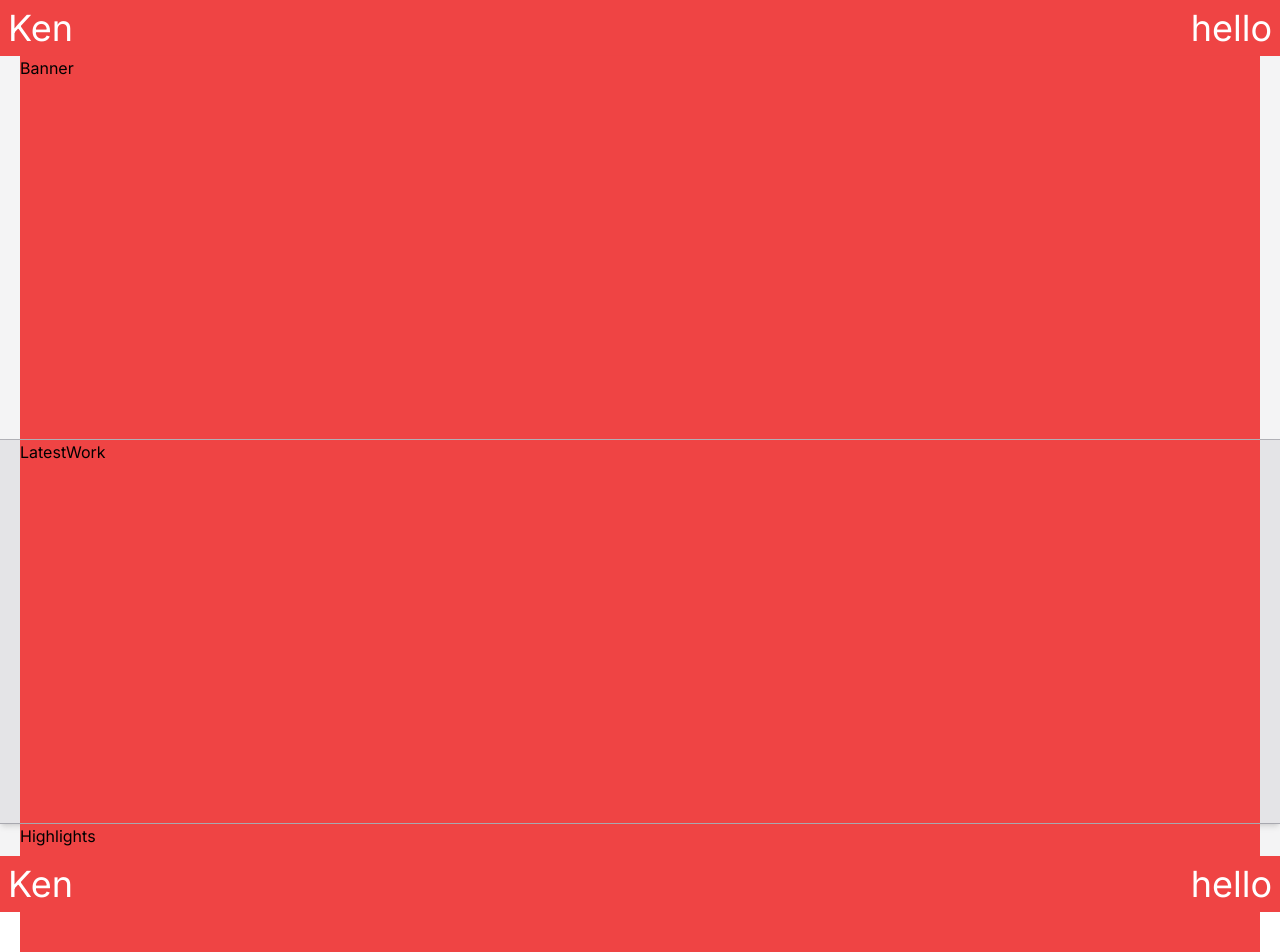
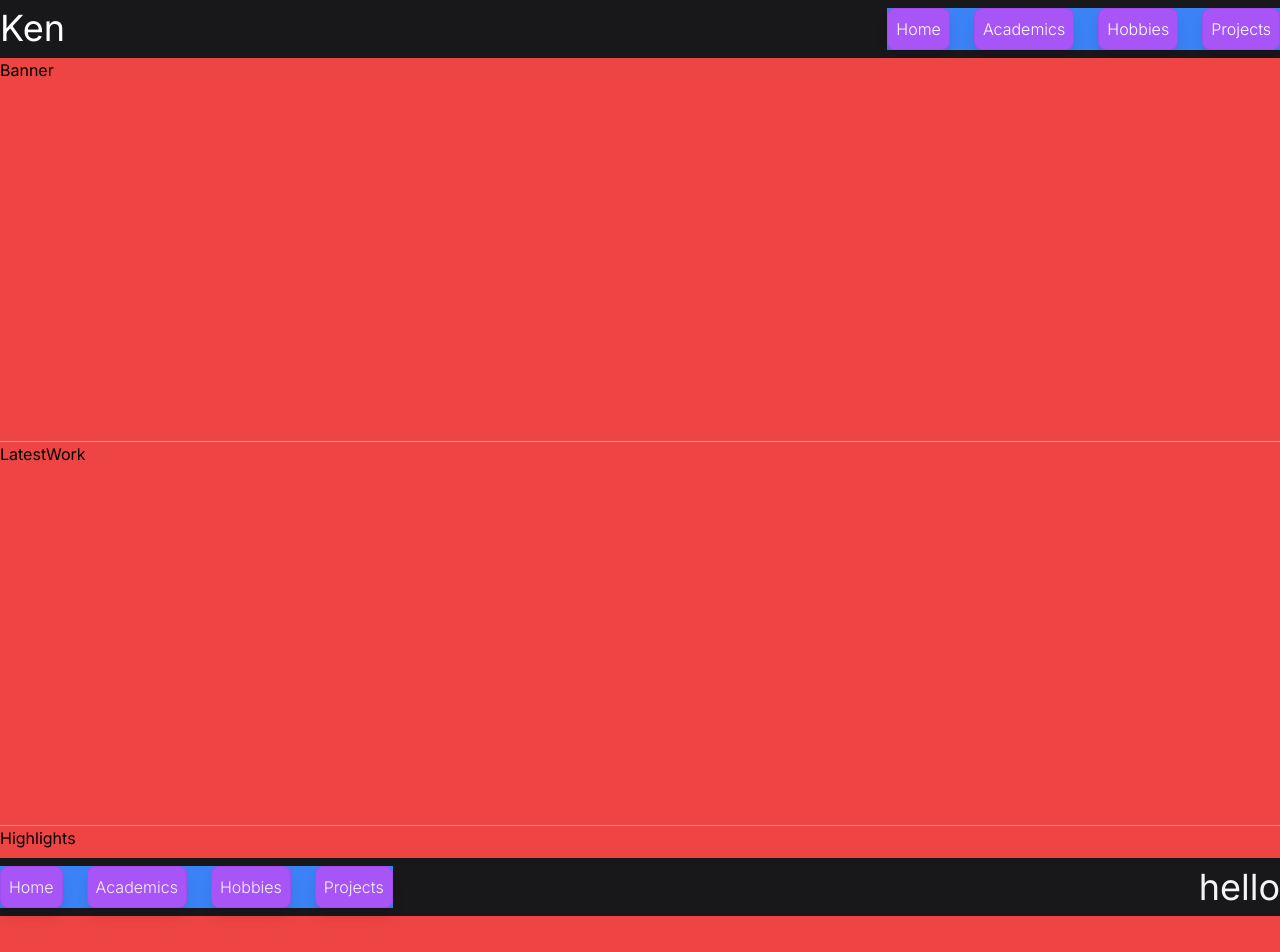
Before and after one commit to kankenny/personal-website, a Next.js app: page / in a window 1280 px wide. Shown: the top 952 px of the page. Built offline with nearby package versions, Linux system fonts and the light colour scheme.

Commit message:
Implement the LinkMenu

```diff
--- a/src/components/layout/body/Body.tsx
+++ b/src/components/layout/body/Body.tsx
@@ -3,7 +3,7 @@ import BodyContent from './BodyContent'
 
 const Body = () => {
 	return (
-		<div className="layout h-full bg-zinc-100">
+		<div className="h-full bg-zinc-100">
 			<BodyContent />
 		</div>
 	)
--- a/src/components/layout/body/section-container.tsx/SectionContainer.tsx
+++ b/src/components/layout/body/section-container.tsx/SectionContainer.tsx
@@ -8,7 +8,7 @@ type Props = {
 const SectionContainer = ({ twClasses, children }: Props) => {
 	return (
 		<div
-			className={`${twClasses} w-full shadow-md border-b border-zinc-500 border-opacity-50 h-96 px-5`}
+			className={`${twClasses} shadow-md border-b border-zinc-500 border-opacity-50 h-96 `}
 		>
 			<div
 				className="
--- a/src/components/layout/footer/Footer.tsx
+++ b/src/components/layout/footer/Footer.tsx
@@ -3,7 +3,7 @@ import FooterContent from './FooterContent'
 
 const Footer = () => {
 	return (
-		<div className="layout bg-zinc-900 text-white">
+		<div className="bg-zinc-900 text-zinc-100">
 			<FooterContent />
 		</div>
 	)
--- a/src/components/layout/footer/FooterContent.tsx
+++ b/src/components/layout/footer/FooterContent.tsx
@@ -1,9 +1,12 @@
 import React from 'react'
+import LinkMenu from '../link-menu/LinkMenu'
+
+// className = 'container flex justify-between mx-auto py-2'
 
 const FooterContent = () => {
 	return (
-		<footer className="container flex bg-red-500 justify-between mx-auto align-middle p-2">
-			<div className="text-4xl">Ken</div>
+		<footer className="container flex flex-col md:flex-row md:justify-between mx-auto py-2 items-center space-y-10 md:space-y-0">
+			<LinkMenu areHeaderLinks={false} />
 			<div className="text-4xl">hello</div>
 		</footer>
 	)
--- a/src/components/layout/header/Header.tsx
+++ b/src/components/layout/header/Header.tsx
@@ -4,7 +4,7 @@ import HeaderContent from './HeaderContent'
 
 const Header = () => {
 	return (
-		<div className="layout bg-zinc-900 text-white">
+		<div className="bg-zinc-900 text-white">
 			<HeaderContent />
 		</div>
 	)
--- a/src/components/layout/header/HeaderContent.tsx
+++ b/src/components/layout/header/HeaderContent.tsx
@@ -1,10 +1,11 @@
 import React from 'react'
+import LinkMenu from '../link-menu/LinkMenu'
 
 const HeaderContent = () => {
 	return (
-		<header className="container flex bg-red-500 justify-between mx-auto align-middle p-2">
+		<header className="container flex justify-between mx-auto py-2">
 			<div className="text-4xl">Ken</div>
-			<div className="text-4xl">hello</div>
+			<LinkMenu areHeaderLinks={true}></LinkMenu>
 		</header>
 	)
 }
--- /dev/null
+++ b/src/components/layout/link-menu/LinkItem.tsx
@@ -0,0 +1,20 @@
+import React from 'react'
+
+type Props = {
+	linkText: string
+	isSelected: boolean
+	key: number
+}
+
+const LinkItem = ({ linkText, isSelected, key }: Props) => {
+	return (
+		<li
+			className="bg-purple-500 p-2 shadow-lg rounded-lg duration-200 hover:scale-105 cursor-pointer border border-purple-900 border-opacity-10 text-center font-light "
+			key={key}
+		>
+			{linkText}
+		</li>
+	)
+}
+
+export default LinkItem
--- /dev/null
+++ b/src/components/layout/link-menu/LinkItemsContainer.tsx
@@ -0,0 +1,20 @@
+import React from 'react'
+
+type Props = {
+	areHeaderLinks: boolean
+	children: React.ReactNode
+}
+
+const LinkItemsContainer = ({ areHeaderLinks, children }: Props) => {
+	const twClasses = areHeaderLinks
+		? ' space-y-0 space-x-6'
+		: ' flex-col space-y-6 space-x-0 md:space-x-6 md:space-y-0 md:flex-row my-auto'
+
+	return (
+		<ul className={`container flex bg-blue-500 max-w-fit ${twClasses}`}>
+			{children}
+		</ul>
+	)
+}
+
+export default LinkItemsContainer
--- /dev/null
+++ b/src/components/layout/link-menu/LinkMenu.tsx
@@ -0,0 +1,13 @@
+import React from 'react'
+import LinkMenuContainer from './LinkItemsContainer'
+import Links from './Links'
+
+type Props = {
+	areHeaderLinks: boolean
+}
+
+const LinkMenu = ({ areHeaderLinks }: Props) => {
+	return <Links areHeaderLinks={areHeaderLinks} />
+}
+
+export default LinkMenu
--- /dev/null
+++ b/src/components/layout/link-menu/Links.tsx
@@ -0,0 +1,32 @@
+import { Fragment } from 'react'
+
+import LinkClass from '@/data-models/LinkClass'
+import LinkItem from './LinkItem'
+import LinkItemsContainer from './LinkItemsContainer'
+
+type Props = {
+	areHeaderLinks: boolean
+}
+
+const Links = ({ areHeaderLinks }: Props) => {
+	const links = [
+		new LinkClass('Home', false),
+		new LinkClass('Academics', false),
+		new LinkClass('Hobbies', false),
+		new LinkClass('Projects', false),
+	]
+
+	return (
+		<LinkItemsContainer areHeaderLinks={areHeaderLinks}>
+			{links.map((link, index) => (
+				<LinkItem
+					linkText={link.linkText}
+					isSelected={link.isSelected}
+					key={index}
+				/>
+			))}
+		</LinkItemsContainer>
+	)
+}
+
+export default Links
--- /dev/null
+++ b/src/components/routes/home/Home.tsx
@@ -0,0 +1,7 @@
+import React from 'react'
+
+const Home = () => {
+	return <div>Home</div>
+}
+
+export default Home
--- /dev/null
+++ b/src/data-models/LinkClass.ts
@@ -0,0 +1,11 @@
+class LinkClass {
+	linkText: string
+	isSelected: boolean
+
+	constructor(linkText: string, isSelected: boolean) {
+		this.linkText = linkText
+		this.isSelected = isSelected
+	}
+}
+
+export default LinkClass
```
